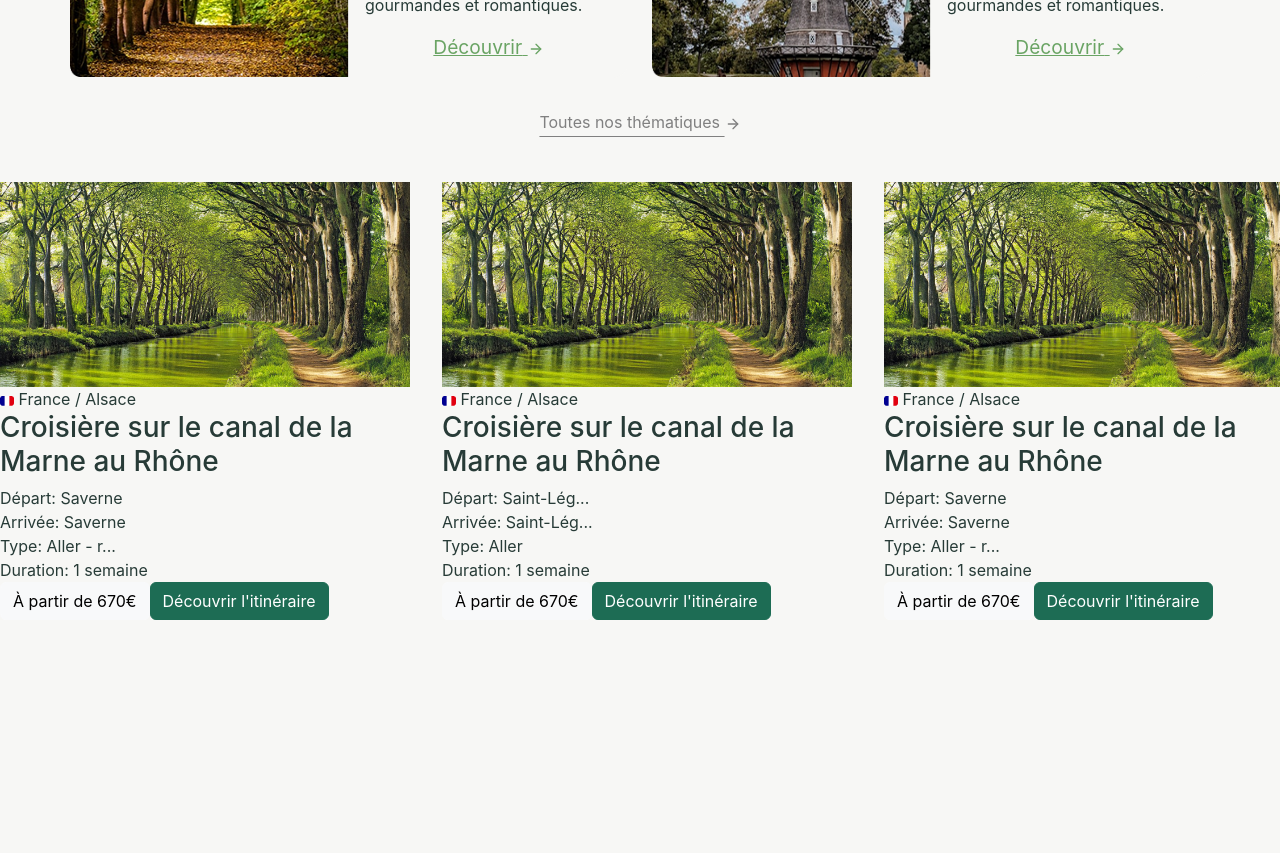
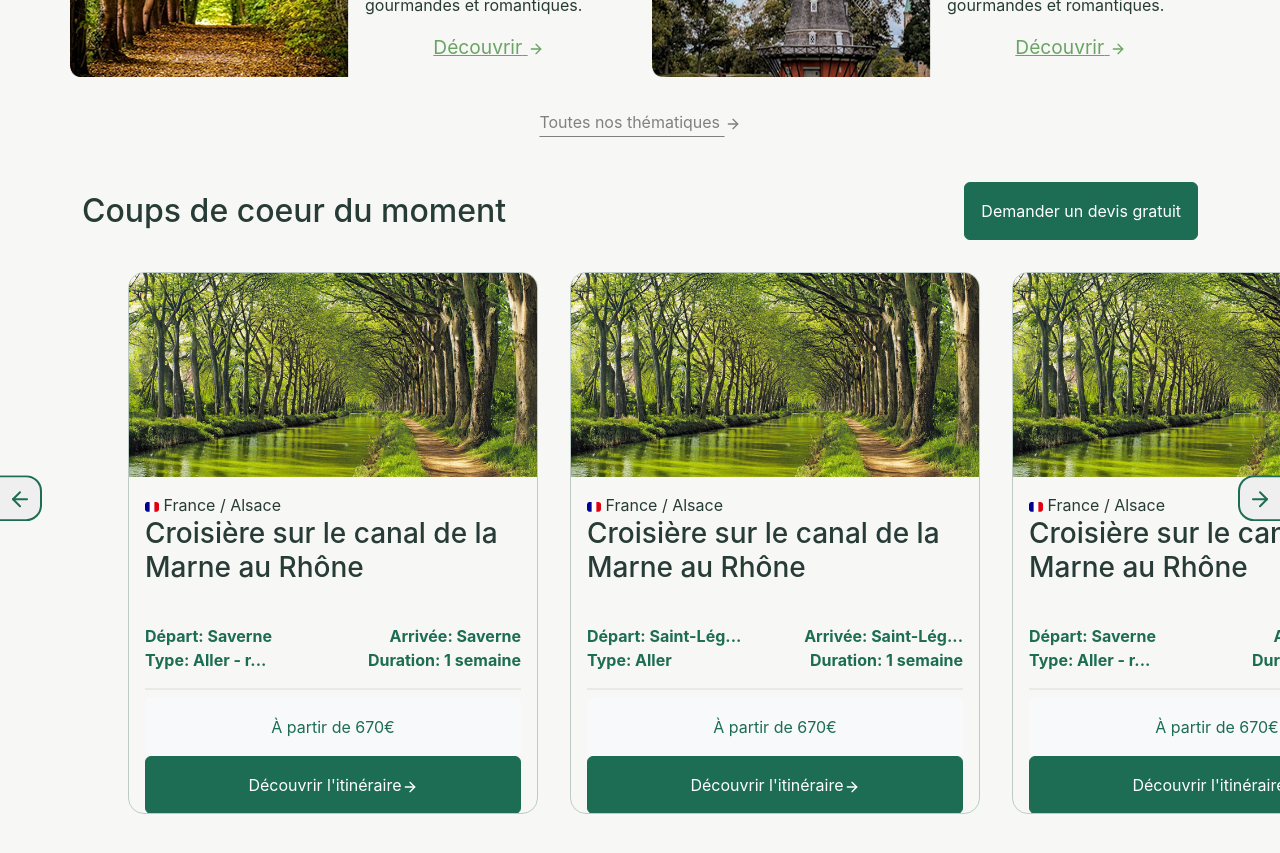
Before and after one commit to Arjun259194/figma-task2, a React (Create React App) app: page / in a window 1280 px wide. Shown: the part 4880-5733 px from the top of the page. Before the commit the page ends 5548 px from the top, so only its background shows below. Built offline with nearby package versions, Linux system fonts and the light colour scheme.

Commit message:
8 sections done

```diff
--- a/src/components/CurrentFavorites/index.jsx
+++ b/src/components/CurrentFavorites/index.jsx
@@ -1,7 +1,9 @@
 import flag from "../../assets/flag.png";
 import img from "../../assets/cruise-img.png";
-import { Button } from "react-bootstrap";
+import { Button, Container } from "react-bootstrap";
 import "./index.scss";
+import useHorizontalScrollControl from "../../hooks/useHorizontalScollControl.jsx";
+import { ArrowLeft, ArrowRight } from "lucide-react";
 
 const tiles = [
   {
@@ -43,15 +45,26 @@ const tiles = [
 ];
 
 export default function CurrentFavorites() {
+  const { ref, scroll } = useHorizontalScrollControl({ scrollOffecet: 410 });
   return (
     <section className="current-favorites">
-      <CruiseTiles tiles={tiles} />
+      <button className="navigation" onClick={() => scroll("left")}>
+        <ArrowLeft />
+      </button>
+      <Container as="div" className="bar">
+        <h3> Coups de coeur du moment</h3>
+        <Button className="p-3">Demander un devis gratuit</Button>
+      </Container>
+      <CruiseTiles ref={ref} tiles={tiles} />
+      <button className="navigation" onClick={() => scroll("right")}>
+        <ArrowRight />
+      </button>
     </section>
   );
 }
 
-const CruiseTiles = ({ tiles }) => (
-  <div className="tiles">
+const CruiseTiles = ({ tiles, ref }) => (
+  <div ref={ref} className="tiles">
     {[...tiles, ...tiles].map((t) => {
       return <CruiseTile {...{ ...t, img }} />;
     })}
@@ -82,7 +95,10 @@ const CruiseTile = ({ img, region, title, details, price, cta }) => {
         <Button className="price" variant="light">
           {price}
         </Button>
-        <Button className="cta">{cta}</Button>
+        <Button className="cta">
+          {cta}
+          <ArrowRight size={16} />
+        </Button>
       </div>
     </div>
   );
--- a/src/components/CurrentFavorites/index.scss
+++ b/src/components/CurrentFavorites/index.scss
@@ -1,5 +1,45 @@
 .current-favorites {
   padding: 3rem 0;
+  position: relative;
+
+  .bar {
+    display: flex;
+    align-items: center;
+    justify-content: space-between;
+    margin-bottom: 2rem;
+
+    h3 {
+      font-size: 2rem;
+      margin: 0;
+      padding: 0;
+    }
+  }
+
+  button.navigation {
+    color: var(--rvr-brand);
+    padding: 0.5rem;
+    border: 2px solid var(--rvr-brand);
+
+    &:first-child {
+      position: absolute;
+      left: 0;
+      top: 50%;
+      transform: translateY(-50%);
+      border-left: none;
+      border-top-right-radius: 1rem;
+      border-bottom-right-radius: 1rem;
+    }
+
+    &:last-child {
+      position: absolute;
+      right: 0;
+      top: 50%;
+      transform: translateY(-50%);
+      border-right: none;
+      border-top-left-radius: 1rem;
+      border-bottom-left-radius: 1rem;
+    }
+  }
   .tiles {
     display: flex;
     align-items: center;
@@ -11,12 +51,50 @@
     .tile {
       min-width: 410px;
       max-height: 542px;
+      border: 1px solid var(--rvr-border);
+      border-radius: 1rem;
+      overflow: hidden;
+
+      &:first-child {
+        margin-left: 8rem;
+      }
+
+      &:last-child {
+        margin-right: 8rem;
+      }
 
       img.banner {
         width: 100%;
         aspect-ratio: 1/0.5;
         object-fit: cover;
       }
+
+      .content {
+        padding: 1rem;
+        display: flex;
+        flex-flow: column;
+
+        .details {
+          padding: 2rem 0 1rem 0;
+          margin-bottom: 0.5rem;
+          border-bottom: 2px solid var(--rvr-surface);
+          display: grid;
+          grid-template-columns: 1fr 1fr;
+          color: var(--rvr-brand);
+          font-weight: bold;
+
+          div:nth-child(even) {
+            text-align: right;
+          }
+        }
+
+        button {
+          padding: 1rem 0;
+          &.price {
+            color: var(--rvr-brand);
+          }
+        }
+      }
     }
   }
 }
--- a/src/components/StayInFrance/index.scss
+++ b/src/components/StayInFrance/index.scss
@@ -10,7 +10,7 @@
     width: 100%;
     position: absolute;
     inset: 0;
-    z-index: 5;
+    z-index: -1;
   }
 
   a.action {
```
